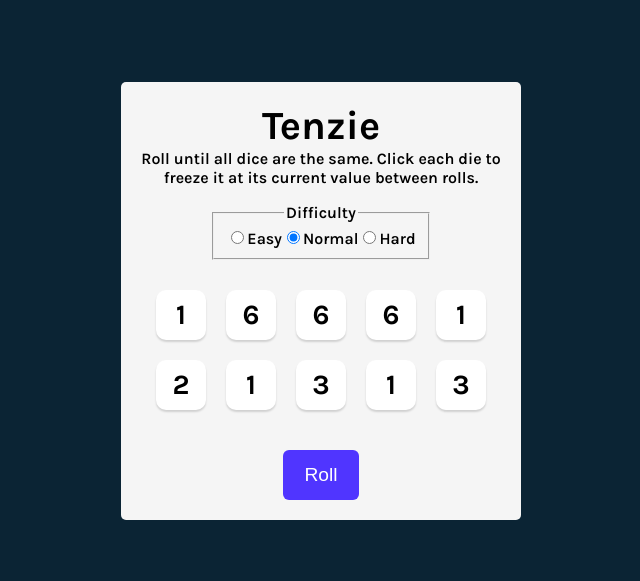
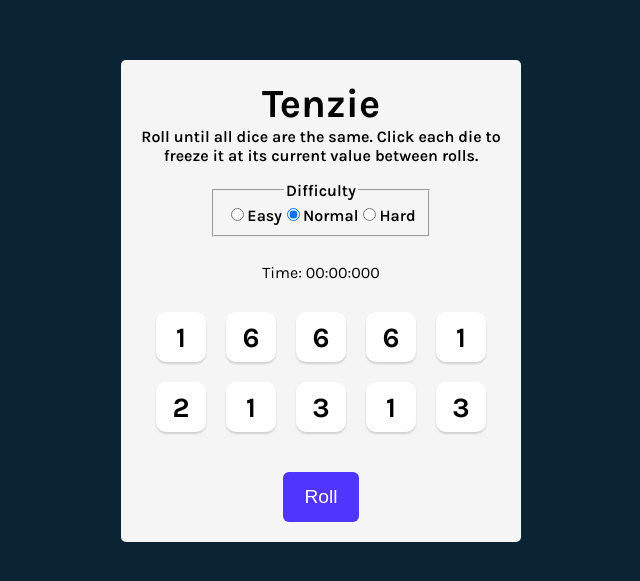
Before and after one commit to TanayUmre/Tenzies-Game, a React (Vite) app: page / in a window 1280 px wide. Shown: the part 119-700 px from the top of the page, without its empty margins (319-959 px from the left). Built offline with nearby package versions, Linux system fonts and the light colour scheme.

Commit message:
Added Timer

```diff
--- a/src/components/css/app.css
+++ b/src/components/css/app.css
@@ -33,6 +33,10 @@ main{
 .difficulty{
     font-family: "Karla",sans-serif;
     font-weight: 550;
+    margin-bottom: 10px;
+}
+
+.timer{
     margin-bottom: 30px;
 }
 
--- a/src/components/pages/App.jsx
+++ b/src/components/pages/App.jsx
@@ -9,6 +9,10 @@ export default function App() {
     const [dice,newdice]=useState(()=>generateArray(10));
 
     const [difficulty,setDifficulty]=useState("normal");
+
+    const [time,setTime]=useState(0);
+
+    const [timerRunning,setTimerRunning]=useState(false);
 
     const diceCount={easy:8, normal:10, hard:12}[difficulty];
 
@@ -22,6 +26,38 @@ export default function App() {
         }
     },[gamewon]);
 
+    useEffect(()=>{
+        newdice(generateArray(diceCount));
+        setTime(0);
+        setTimerRunning(false);
+    },[diceCount]);
+
+    useEffect(()=>{
+        if(!timerRunning)
+        {
+            return;
+        }
+        const timer=setInterval(()=>{
+            setTime(prev=>prev+10);
+        },10);
+        return ()=>clearInterval(timer);
+    },[timerRunning])
+
+    useEffect(()=>{
+        if(gamewon)
+        {
+            setTimerRunning(false);
+        }
+    },[gamewon]);
+
+    function formattime(milliseconds){
+        const min=Math.floor(milliseconds/60000);
+        const remsec=Math.floor((milliseconds%60000)/1000);
+        const millisec=milliseconds%1000;
+
+        return `${String(min).padStart(2,"0")}:${String(remsec).padStart(2,"0")}:${String(millisec).padStart(3,"0")}`;
+    }
+
     function rollDie() {
         return Math.ceil(Math.random()*6);
     }
@@ -30,19 +66,22 @@ export default function App() {
         return new Array(count).fill(0).map(()=>({value:rollDie(),isheld:false,id:nanoid()}));
     }
 
-    useEffect(()=>{
-        newdice(generateArray(diceCount));
-    },[difficulty]);
 
     function roll()
     {
         if(!gamewon)
         {
+            if(!timerRunning)
+            {
+                setTimerRunning(true);
+            }
             newdice(oldice=>oldice.map(die=>die.isheld?die:{...die,value:rollDie()}));
         }
         else
         {
             newdice(generateArray(diceCount));
+            setTime(0);
+            setTimerRunning(false);
         }
     }
 
@@ -104,6 +143,9 @@ export default function App() {
                     Hard
                 </label>
             </fieldset>
+            <p className="timer">
+                Time: {formattime(time)}
+            </p>
             {gamewon && <Confetti mode="fall" particleCount={150} colors={['#ff577f', '#ff884b']}/>}
             <div aria-live="polite" className="sronly">
                 {gamewon && <p>CONGRATULATION YOu WON!!! Press New Game to start another game.</p>}
```
